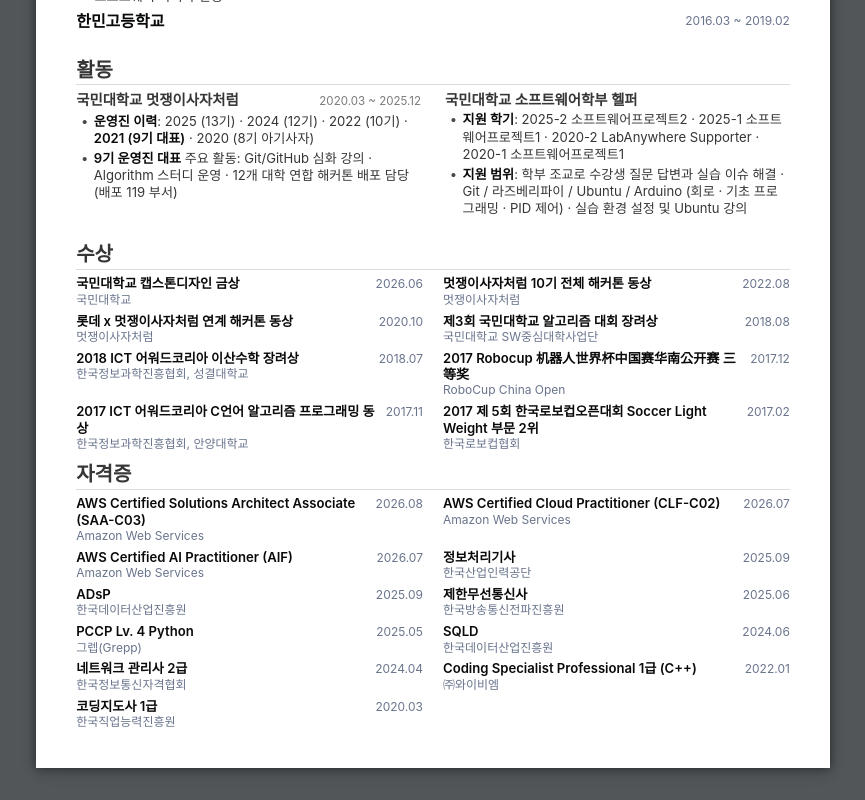
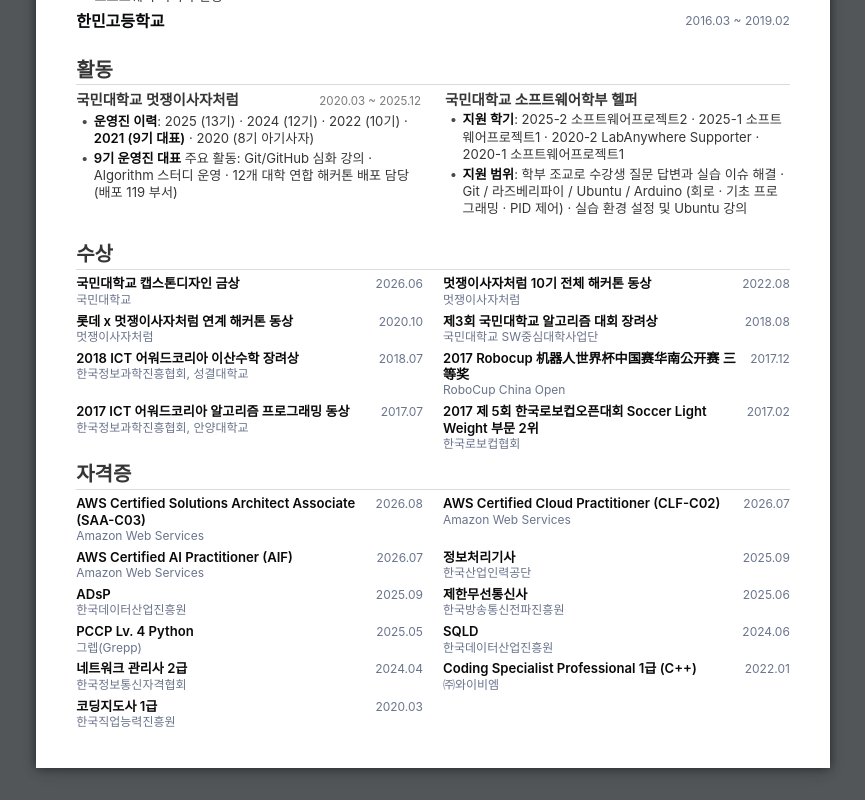
Before and after one commit to shinkeonkim/my-resume, a Vue app: page / in a window 1280 px wide. Shown: the part 4026-4826 px from the top of the page, without its empty margins (207-1072 px from the left). Built offline with nearby package versions, Linux system fonts and the light colour scheme; a web font is replaced by a local one.

Commit message:
fix: correct 2017 ICT award details

```diff
--- a/src/resume/base/awards.ts
+++ b/src/resume/base/awards.ts
@@ -21,8 +21,8 @@
       issuer: 'RoboCup China Open',
     },
     {
-      name: '2017 ICT 어워드코리아 C언어 알고리즘 프로그래밍 동상',
-      date: '2017.11',
+      name: '2017 ICT 어워드코리아 알고리즘 프로그래밍 동상',
+      date: '2017.07',
       issuer: '한국정보과학진흥협회, 안양대학교',
     },
     {
@@ -55,8 +55,8 @@
       issuer: 'RoboCup China Open',
     },
     {
-      name: '2017 ICT Award Korea C Algorithm Programming — Bronze',
-      date: '2017.11',
+      name: '2017 ICT Award Korea Algorithm Programming — Bronze',
+      date: '2017.07',
       issuer: 'Korea Information Science Society & Anyang University',
     },
     {
```
